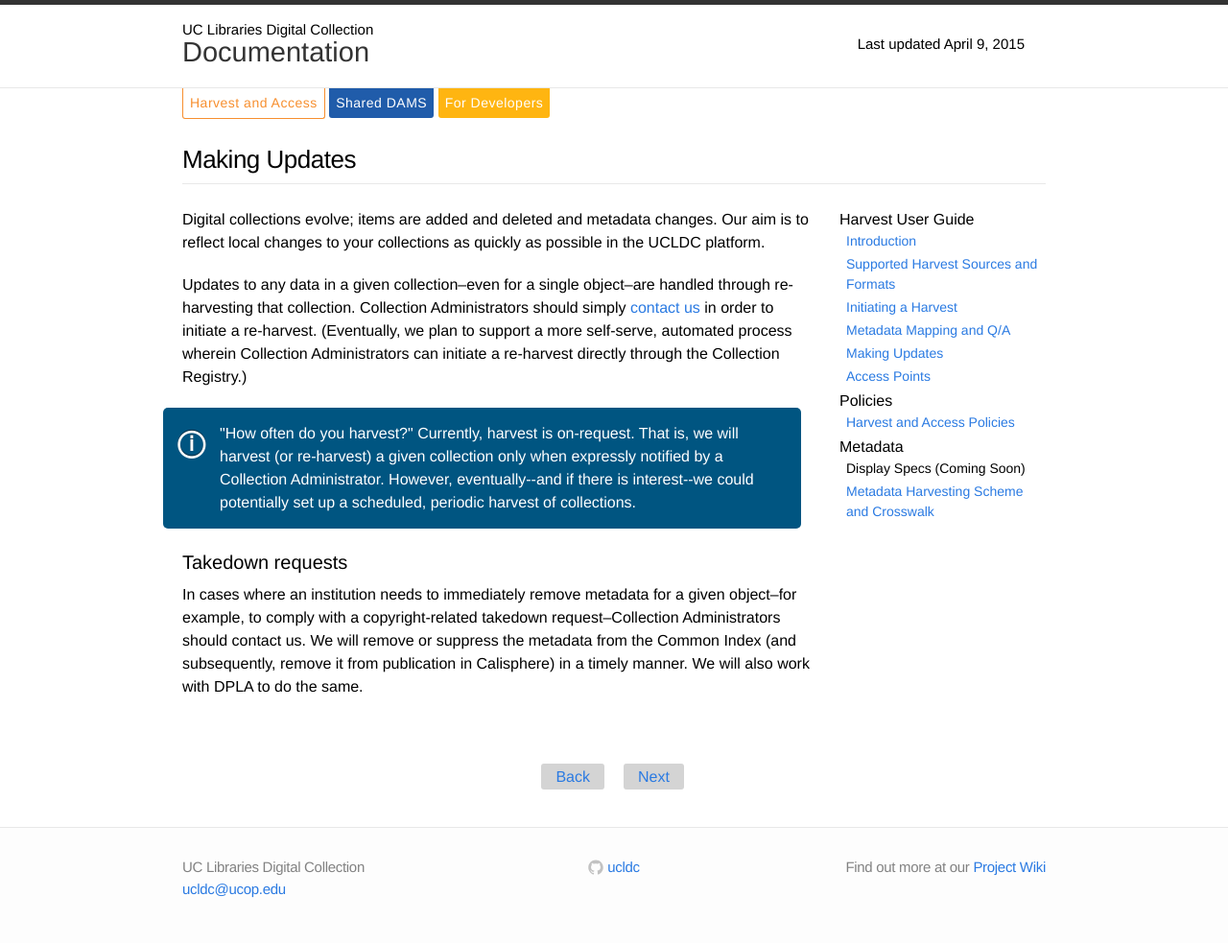
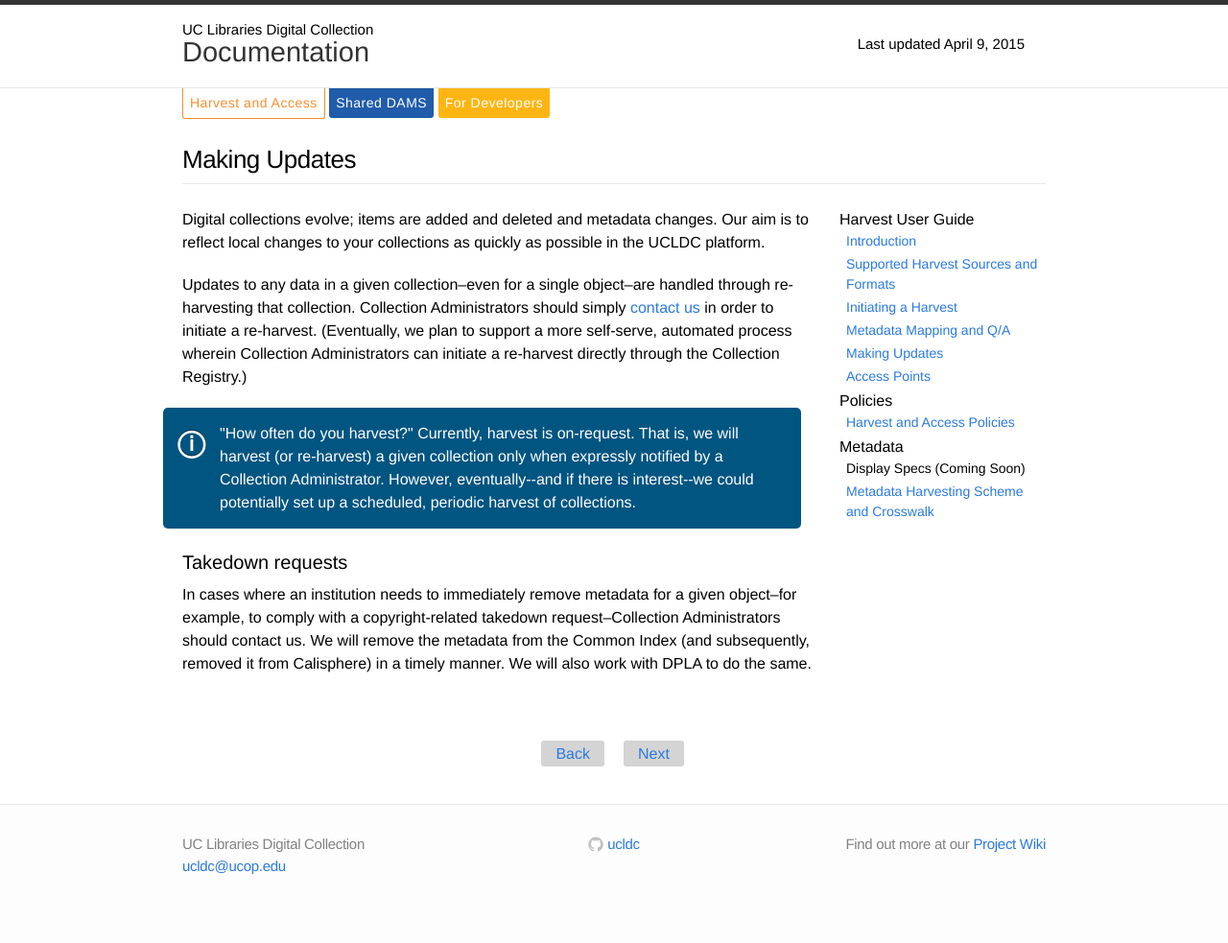
Before and after one commit to ucldc/ucldc-docs, a Jekyll site: the page built from docs/registry/updates.md, in a window 1280 px wide. Shown: the whole page at 96% size. Built offline with Jekyll 4.4.1, drawn with Linux system fonts in a browser that asks for light colours; nearby versions of some CDN libraries; after the commit the page ends 959 px from its top, so only the background shows below that.

Commit message:
Update updates.md

```diff
--- a/docs/registry/updates.md
+++ b/docs/registry/updates.md
@@ -13,4 +13,4 @@
 <div class="note"><p>"How often do you harvest?" Currently, harvest is on-request. That is, we will harvest (or re-harvest) a given collection only when expressly notified by a Collection Administrator. However, eventually--and if there is interest--we could potentially set up a scheduled, periodic harvest of collections.</p></div>
 
 ##Takedown requests
-In cases where an institution needs to immediately remove metadata for a given object--for example, to comply with a copyright-related takedown request--Collection Administrators should contact us. We will remove or suppress the metadata from the Common Index (and subsequently, remove it from publication in Calisphere) in a timely manner. We will also work with DPLA to do the same.
+In cases where an institution needs to immediately remove metadata for a given object--for example, to comply with a copyright-related takedown request--Collection Administrators should contact us. We will remove the metadata from the Common Index (and subsequently, removed it from Calisphere) in a timely manner. We will also work with DPLA to do the same.
```
